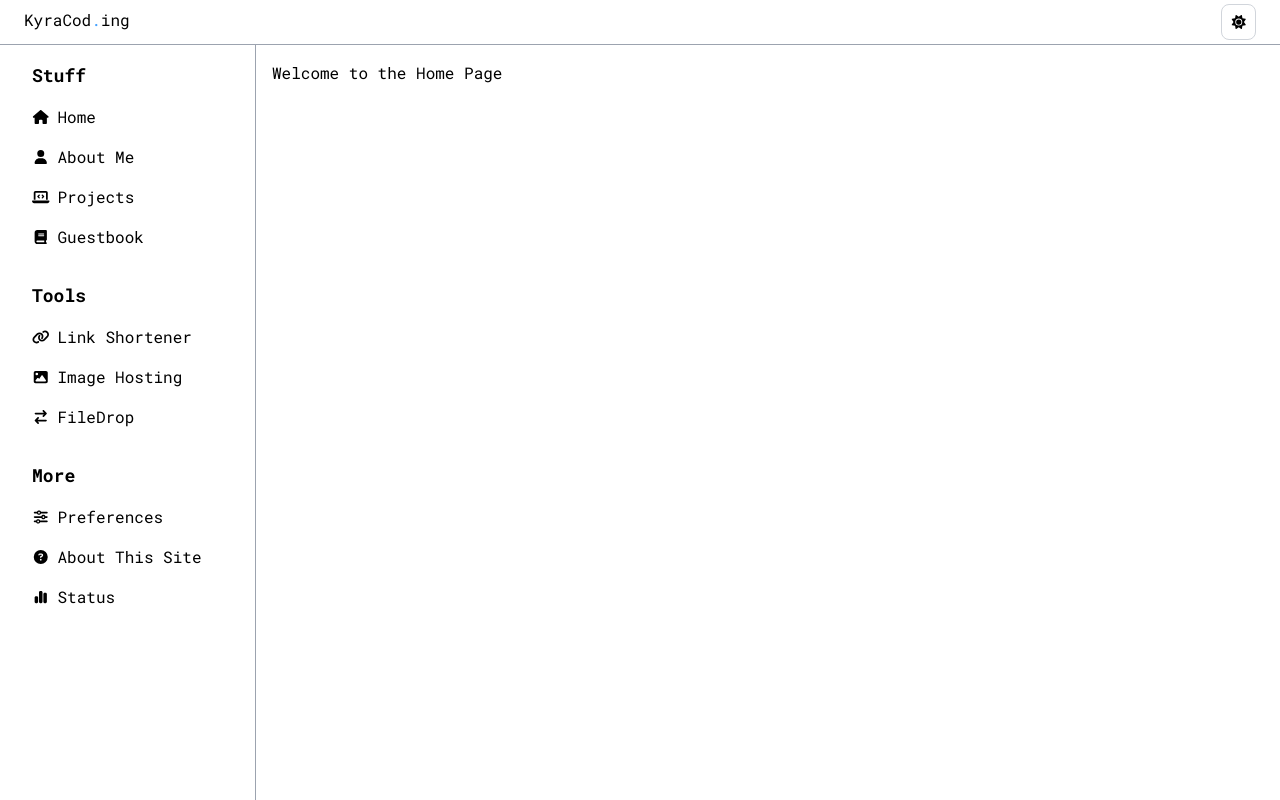
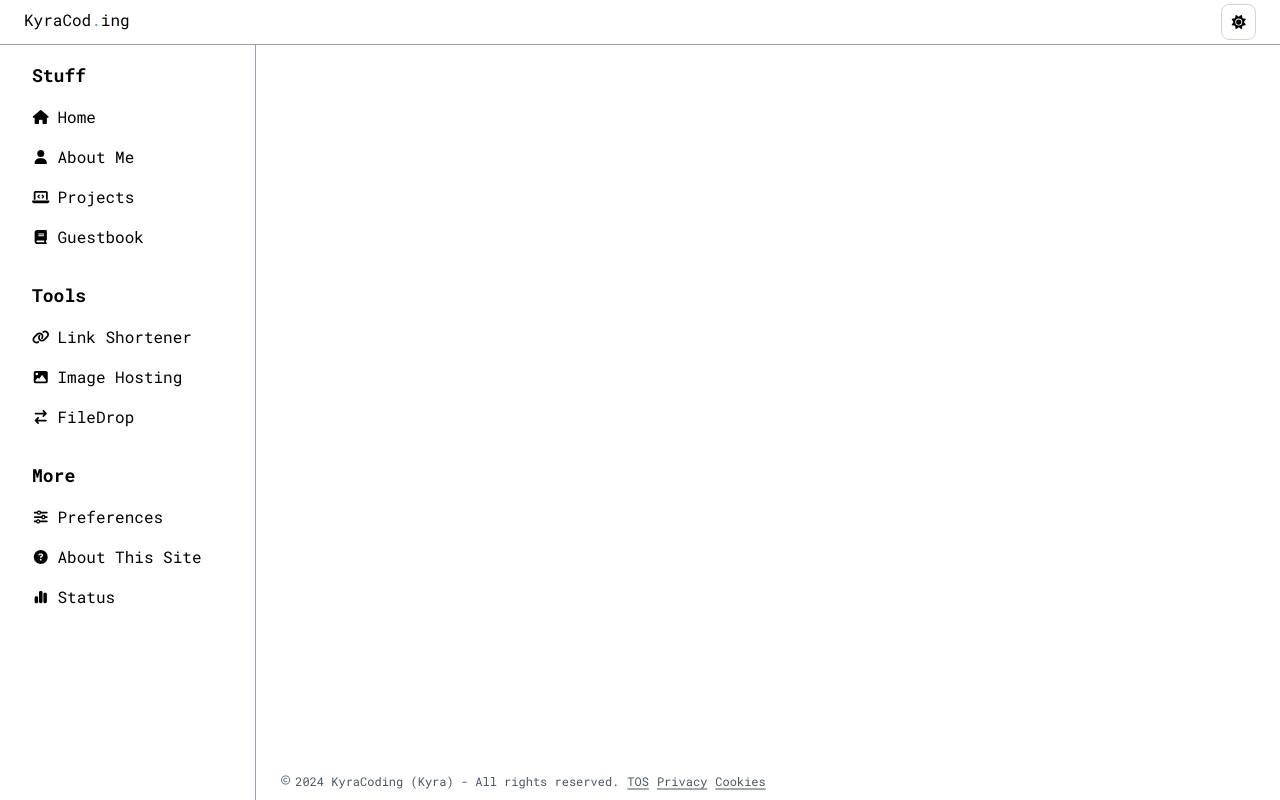
Before and after one commit to KyraCoding/home, a React (Create React App) app in the folder client/: page / in a window 1280 px wide. Built offline with nearby package versions, Linux system fonts and the light colour scheme.

Commit message:
Add Footer component and links; update Home page layout and adjust cron job schedule

```diff
--- a/client/src/App.js
+++ b/client/src/App.js
@@ -21,13 +21,11 @@ function App() {
       <Header />
       <div className="flex flex-row grow bg-white/90 dark:bg-black/90">
         <Sidebar />
-        <div className="flex-grow p-4">
           <Routes>
             <Route path="/" element={<Home />} />
             <Route path="/about" element={<About />} />
             <Route path="/contact" element={<Contact />} />
           </Routes>
-        </div>
       </div>
     </div>
   );
--- /dev/null
+++ b/client/src/components/footer/Footer.js
@@ -0,0 +1,24 @@
+import React from 'react';
+import FooterLink from './FooterLink';
+import { FontAwesomeIcon } from '@fortawesome/react-fontawesome';
+import { faCopyright } from '@fortawesome/free-regular-svg-icons';
+
+function Footer() {
+    return (
+        <footer className="w-full sticky top-[100vh]">
+            <div className="flex flex-col text-gray-600 dark:text-gray-400 text-xs pl-6 p-3">
+                <span className="inline-flex items-center">
+                    <FontAwesomeIcon fixedWidth size="xs" className='pr-1' icon={faCopyright}/>
+                    {new Date().getFullYear()} KyraCoding (Kyra) - All rights reserved.
+                    <span className="pl-2 gap-2 flex">
+                        <FooterLink title="TOS" url="/tos" />
+                        <FooterLink title="Privacy" url="/privacy" />
+                        <FooterLink title="Cookies" url="/cookies" />
+                    </span>
+                </span>
+            </div>
+        </footer>
+    );
+}
+
+export default Footer;
--- /dev/null
+++ b/client/src/components/footer/FooterLink.js
@@ -0,0 +1,10 @@
+import React from "react";
+function FooterLink({ title, url, highlightColor = "bg-azure" }) {
+    return (
+        <a className="relative group text-md underline underline-offset-[3px]" href={`${url}`}>
+            {title}
+            <div className={`${highlightColor} absolute h-[3px] w-0 group-hover:w-full transition-all duration-500`}></div>
+        </a>
+    )
+}
+export default FooterLink;
--- a/client/src/pages/Home.js
+++ b/client/src/pages/Home.js
@@ -1,3 +1,15 @@
-export default function Home() {
-    return <h1>Welcome to the Home Page</h1>;
-  }
+import React from 'react';
+import Footer from '../components/footer/Footer';
+
+function Home() {
+    return (
+        <div className='flex-grow flex-row'>
+
+            <Footer />
+        </div>
+
+
+    );
+}
+
+export default Home;
```
Also changed, not shown: 1 other file (tests, documents, lock files or other folders).
